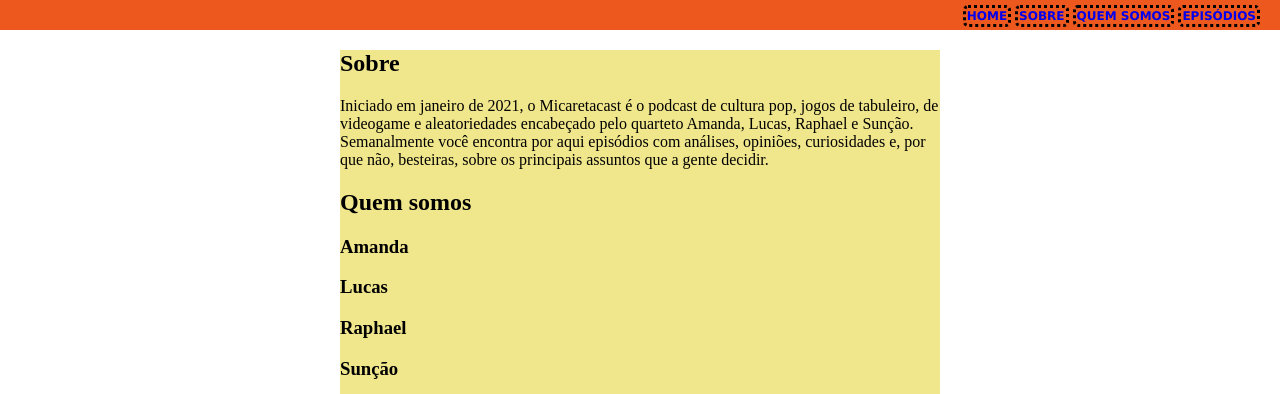
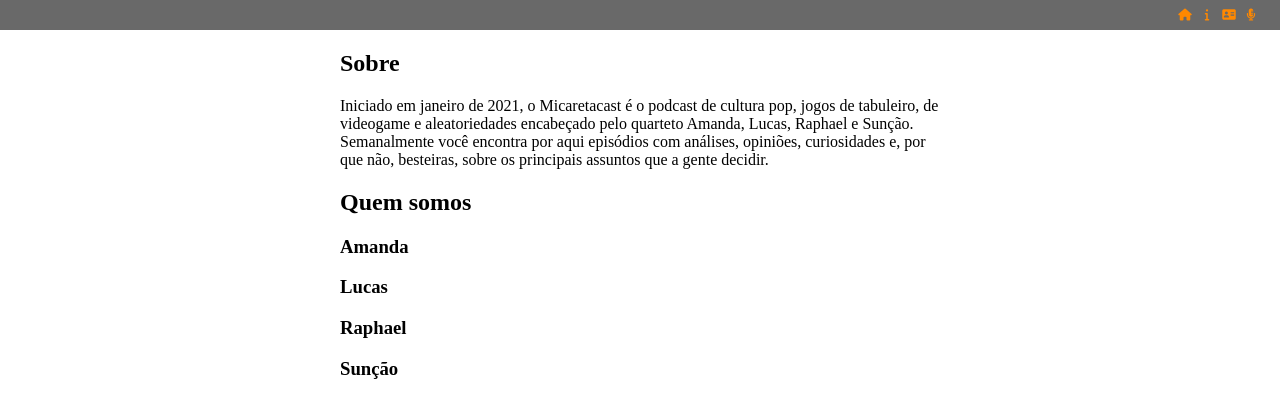
Before and after one commit to raphasuncao/Micaretacast, a plain HTML site: page index.html in a window 1280 px wide. Shown: the top 394 px of the page. Drawn offline with Linux system fonts and the light colour scheme; a script that the page names is missing.

Commit message:
css menu principal

```diff
--- a/css/style.css
+++ b/css/style.css
@@ -4,7 +4,8 @@ body{
 }
 
 nav.menu{
-    background-color: rgba(236, 72, 8, 0.911);
+    /*background-color: rgb(78, 76, 92);*/
+    background-color:dimgray;
     position: fixed;
     text-align: right;
     display: inline-block;
@@ -24,12 +25,27 @@ nav.menu ul{
 }
 
 nav.menu ul li{
-    border-style: dotted;
-    border-radius: 5px;
+    border-color:sandybrown;
+    /*border-color: lightpink;*/
+    border-radius: 50%;
+    width: 15px;
+    height: 15px;
     text-transform: uppercase;
     text-align: center;
     padding: 1px;
     display: inline-block;
+    padding: 1.5px 1.5px 1.5px 1.5px;
+}
+
+nav.menu ul li:hover{
+    background-color:rgb(255, 136, 0);
+    /*background-color: lightpink;*/
+    transition: 1s;
+}
+
+nav.menu a:hover{
+    color:  rgb(78, 76, 92);
+    transition: 1s;
 }
 
 nav.menu a{
@@ -39,8 +55,9 @@ nav.menu a{
     align-items: center;
     text-decoration: none;
     font-size: 12px;
-    font-family:Verdana, Geneva, Tahoma, sans-serif;
+    font-family:sans-serif;
     font-weight: bolder;
+    color: rgb(255, 136, 0);
 }
 
 div.conteudo{
@@ -48,7 +65,7 @@ div.conteudo{
     margin: auto;
     position: relative;
     top: 30px;
-    background-color: khaki;
+
 }
 
 #sobre{
--- a/index.html
+++ b/index.html
@@ -13,10 +13,10 @@
     <header>
         <nav class="menu">
             <ul>
-                <li><a href="index.html">Home</a></li>
-                <li><a href="#Sobre">Sobre</a></li>
-                <li><a href="#Quemsomos">Quem somos</a></li>
-                <li><a href="#">Episódios</a></li>
+                <li><a href="index.html"><i class="fas fa-home"></i></a></li>
+                <li><a href="#Sobre"><i class="fas fa-info"></i></a></li>
+                <li><a href="#Quemsomos"><i class="fas fa-address-card"></i></a></li>
+                <li><a href="#"><i class="fas fa-microphone-alt"></i></a></li>
             </ul>
         </nav>
     </header>
```
